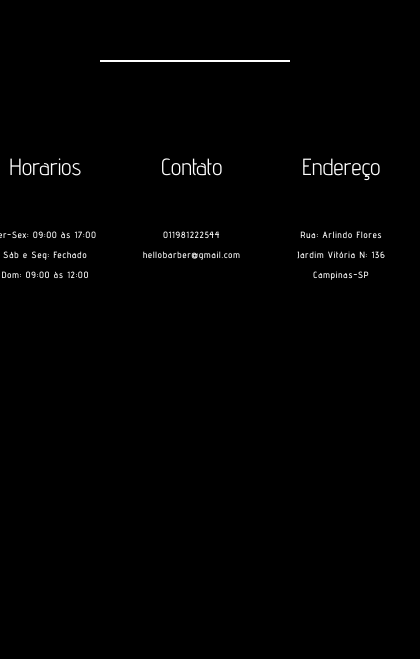
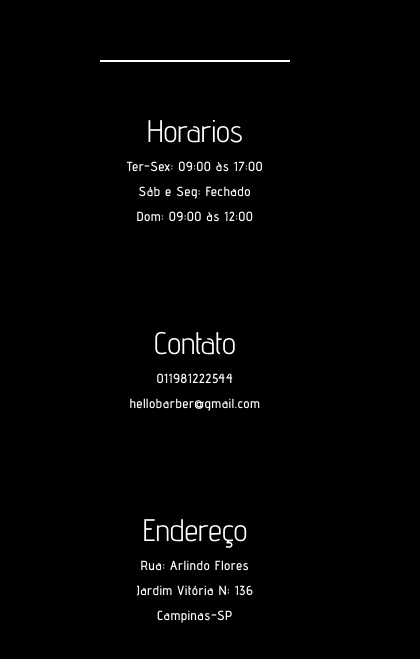
Before and after one commit to JonneBR/hello-barber, a React (Create React App) app: page / in a window 390 px wide. Shown: the part 1850-2509 px from the top of the page, 420 px wide, since content can reach past the window. Before the commit the page ends 2375 px from the top, so only its background shows below. Built offline with nearby package versions, Linux system fonts and the light colour scheme.

Commit message:
media tablet and mobile css style

```diff
--- a/src/components/Contact.css
+++ b/src/components/Contact.css
@@ -47,3 +47,21 @@ h1 {
     font-size: 6vw;
   }
 }
+@media screen and (max-width: 750px) {
+  .items {
+    display: flex;
+    flex-direction: column;
+  }
+  .subject-container {
+    padding-bottom: 100px;
+  }
+
+  .subject-container .subject {
+    padding: 0px;
+    font-size: 8vw;
+  }
+
+  .subject-container .description {
+    font-size: 3.2vw;
+  }
+}
```
